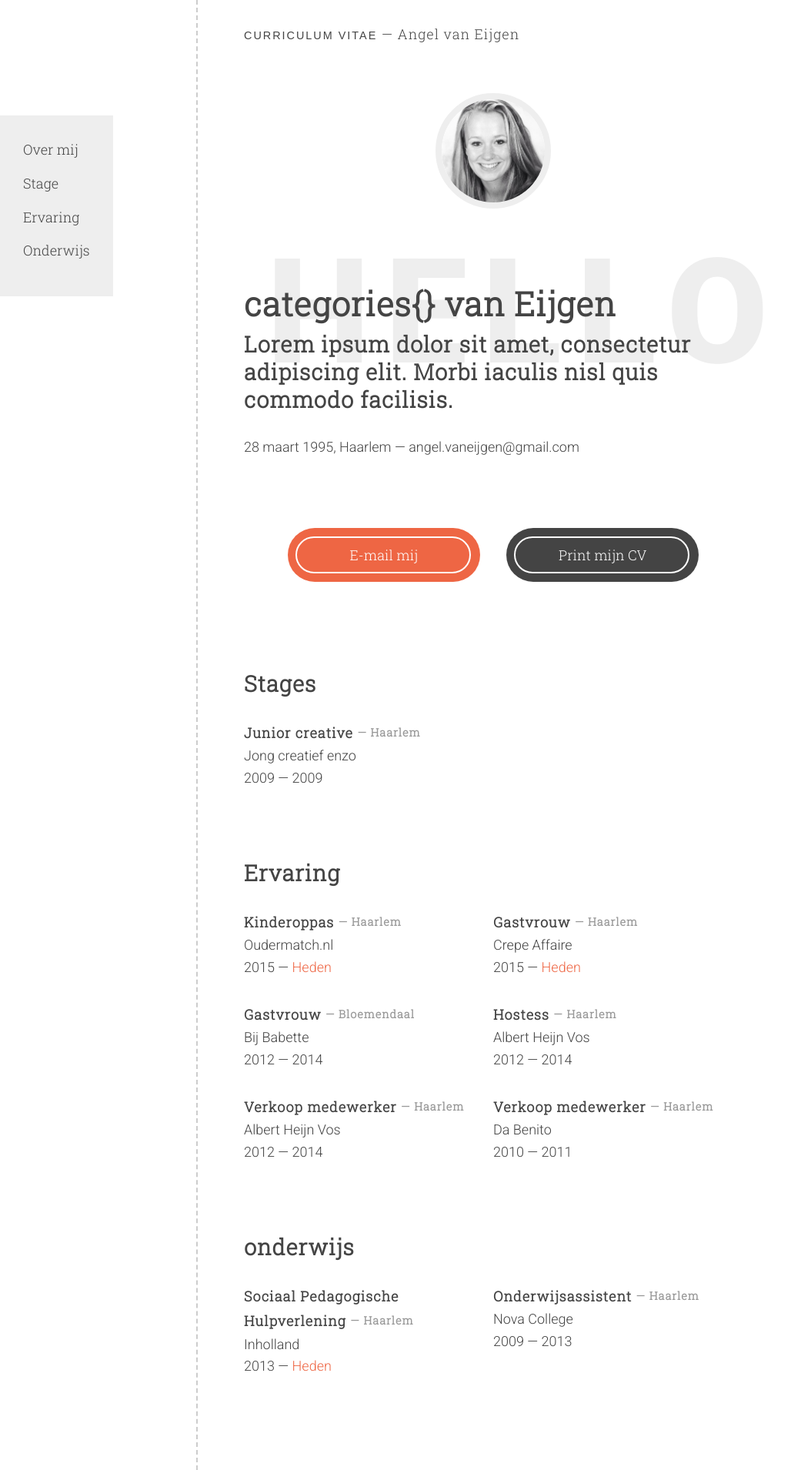
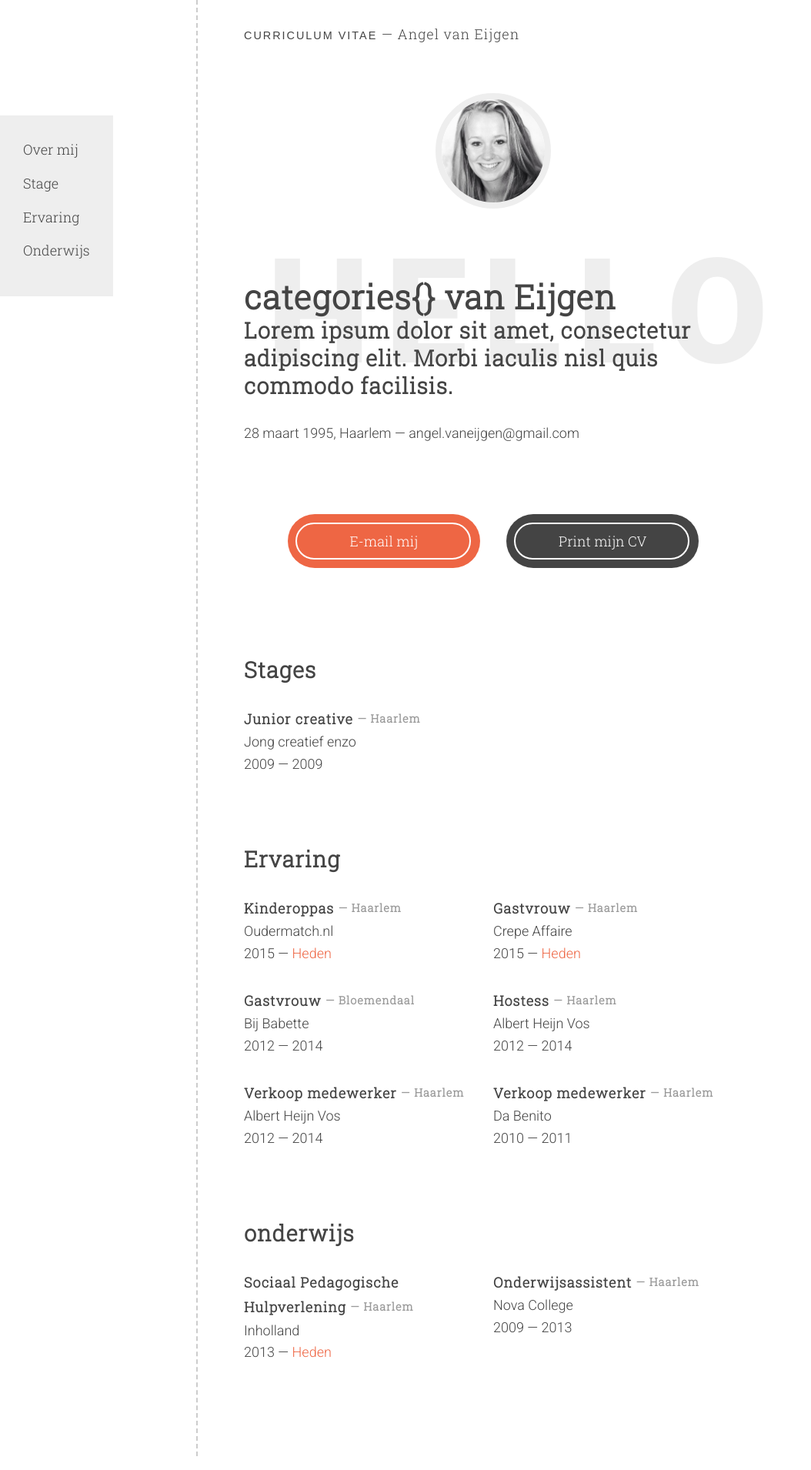
Before and after one commit to mvaneijgen/angelvaneijgen, a Jekyll site: the page built from index.html, in a window 1280 px wide. Shown: the whole page at 77% size, without its empty margins (0-1054 px from the left). Built offline with Jekyll 4.4.1, drawn with Linux system fonts in a browser that asks for light colours.

Commit message:
updated typography

```diff
--- a/assets/css/style.css
+++ b/assets/css/style.css
@@ -40,7 +40,7 @@ h1, h2, h3, p {
 }
 h1 {
   font-size: 2.4rem;
-  line-height: 3.8rem;
+  line-height: 2.8rem;
 }
 h2 {
   font-size: 1.6rem;
@@ -183,6 +183,10 @@ a:hover {
   h1 span {
     display: block;
   }
+  h2 {
+    font-size: 1rem;
+    line-height: 1.8rem;
+  }
 }
 @media only screen and (min-width : 595px) {
 	/* Styles */
@@ -191,6 +195,10 @@ a:hover {
   }
   .page-content .wrapper {
     border-left: 2px dashed #ccc;
+  }
+  .btn {
+    margin-right: 15px;
+    margin-left: 15px;
   }
 }
 @media only screen and (min-width : 795px) {
```
